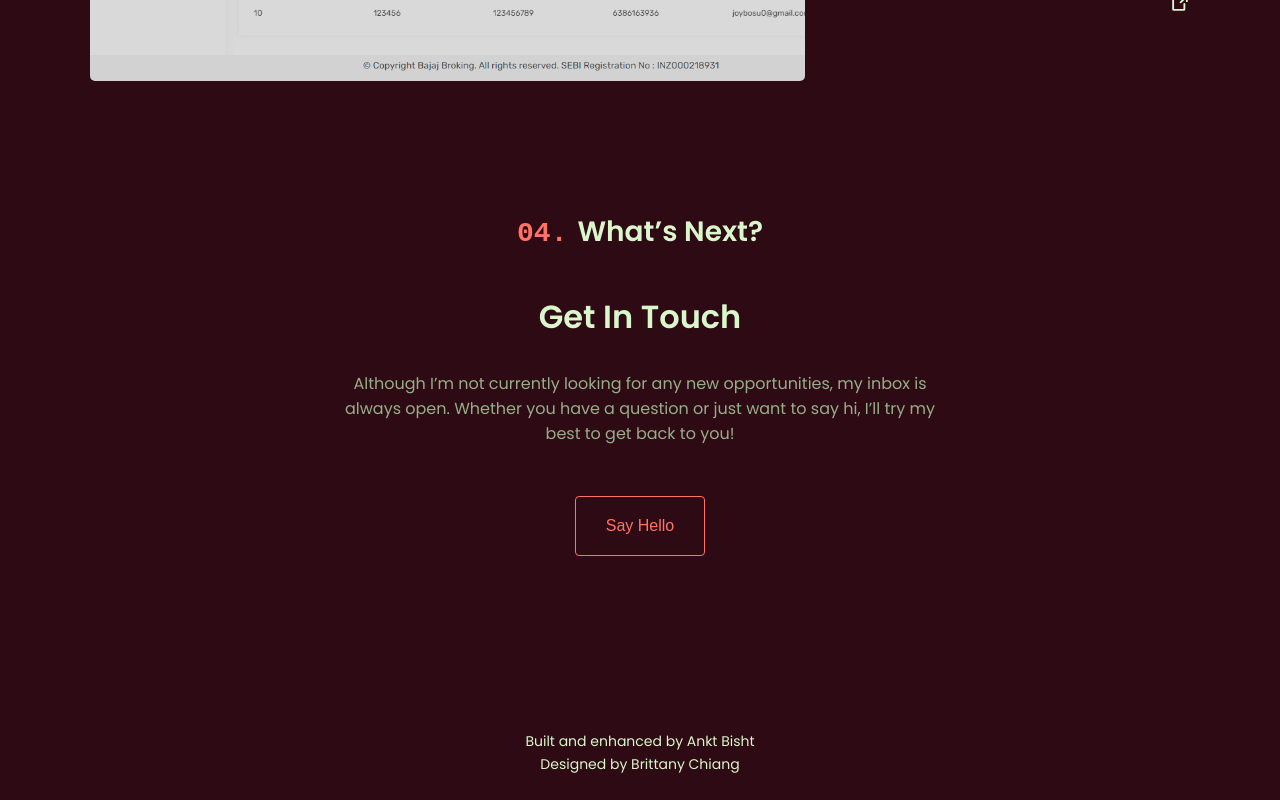
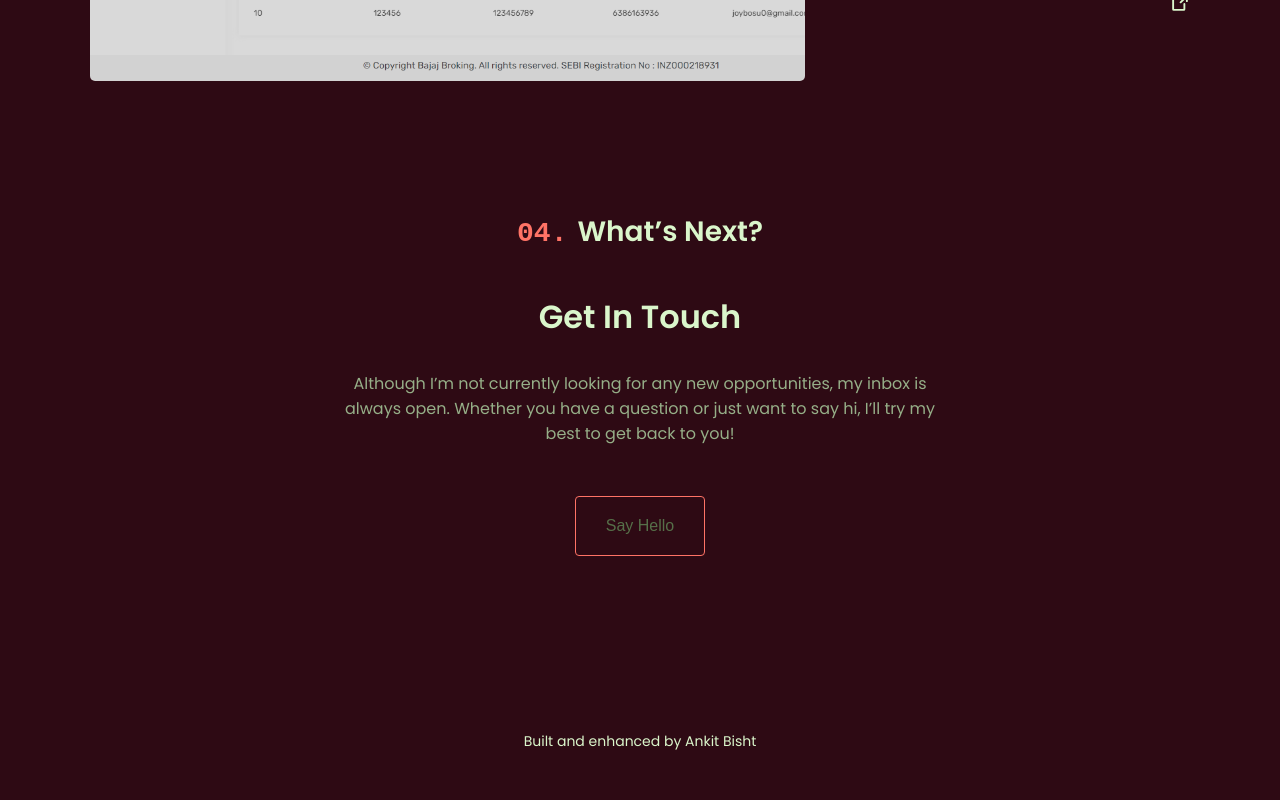
Before and after one commit to mrghost143/Portfolio, a React (Vite) app: page / in a window 1280 px wide. Shown: the part 3681-4481 px from the top of the page. After the commit the page ends 4458 px from the top, so only its background shows below. Built offline with nearby package versions, Linux system fonts and the light colour scheme; a web font is replaced by a local one.

Commit message:
chanbges

```diff
--- a/src/Component/ContactSection/index.jsx
+++ b/src/Component/ContactSection/index.jsx
@@ -15,7 +15,10 @@ const Contact = () => {
             Whether you have a question or just want to say hi, I’ll try my best to get back to you!
           </p>
           <HightlightButton>
-            Say Hello
+
+            <a href="mailto:bisht143ankit@gmail.com" className="mail-text" >Say Hello
+            </a>
+
           </HightlightButton>
         </div>
       </AosWrapper>
--- a/src/Component/HeroSection/index.jsx
+++ b/src/Component/HeroSection/index.jsx
@@ -1,13 +1,13 @@
 import { AosWrapper, HightlightButton, UnderHightlight } from "../Common/Wrapper"
 import "./hero.scss";
 import { PiDownloadSimpleBold } from "react-icons/pi";
-import resume from "../../assets/DOC/Resume.pdf"
+import resume from "../../assets/DOC/AnkitBisht-3Yr-React.pdf"
 
 const Hero = () => {
   const resumeDownload = () => {
     const link = document.createElement("a");
     link.href = resume;
-    link.download = "Ankit_Bisht_Resume.pdf";
+    link.download = "AnkitBisht-3Yr-React.pdf";
     document.body.appendChild(link);
     link.click();
     document.body.removeChild(link);
--- a/src/Component/StickyList/index.jsx
+++ b/src/Component/StickyList/index.jsx
@@ -2,15 +2,19 @@ import { AosWrapper } from "../Common/Wrapper"
 import "./stickyList.scss";
 import { PiGithubLogoBold, PiInstagramLogoBold, PiFacebookLogoBold, PiLinkedinLogoBold } from "react-icons/pi";
 const StickyList = () => {
+
+    const socialLinkClick=(url)=>{
+        window.open(url,"_blank")
+    }
     return (
         <>
             <div className="position-left">
                 <AosWrapper animation={"zoom-in"} delay={"1500"} anchor={"bottom left"} >
                     <ul className="socail-list sticky">
-                        <li className="socail-list-item"><PiGithubLogoBold /></li>
-                        <li className="socail-list-item"><PiInstagramLogoBold /></li>
-                        <li className="socail-list-item"><PiFacebookLogoBold /></li>
-                        <li className="socail-list-item"><PiLinkedinLogoBold /></li>
+                        <li className="socail-list-item"  onClick={()=>socialLinkClick("https://github.com/mrghost143")}><PiGithubLogoBold /></li>
+                        <li className="socail-list-item"  onClick={()=>socialLinkClick("https://www.instagram.com/_anki_bisht_/")}><PiInstagramLogoBold /></li>
+                        <li className="socail-list-item" onClick={()=>socialLinkClick("https://www.facebook.com/ankitbisht143/")}><PiFacebookLogoBold /></li>
+                        <li className="socail-list-item"  onClick={()=>socialLinkClick("https://www.linkedin.com/in/ankit-bisht-a179b3203/")}><PiLinkedinLogoBold /></li>
                     </ul>
                 </AosWrapper>
             </div>
@@ -24,8 +28,8 @@ const StickyList = () => {
                 </AosWrapper>
             </div>
             <footer className="bright-text footer">
-                <a href="https://github.com/mrghost143" className="bright-text" target="_blank" rel="noreferrer">Built and enhanced by Ankt Bisht</a>
-                <a href="https://github.com/bchiang7/v4" className="bright-text" target="_blank" rel="noreferrer">Designed by Brittany Chiang</a>
+                <a href="https://github.com/mrghost143/Portfolio" className="bright-text" target="_blank" rel="noreferrer">Built and enhanced by Ankit Bisht</a>
+                {/* <a href="https://github.com/bchiang7/v4" className="bright-text" target="_blank" rel="noreferrer">Designed by Brittany Chiang</a> */}
             </footer>
         </>
     )
```
Also changed, not shown: 2 other files (tests, documents, lock files or other folders).
